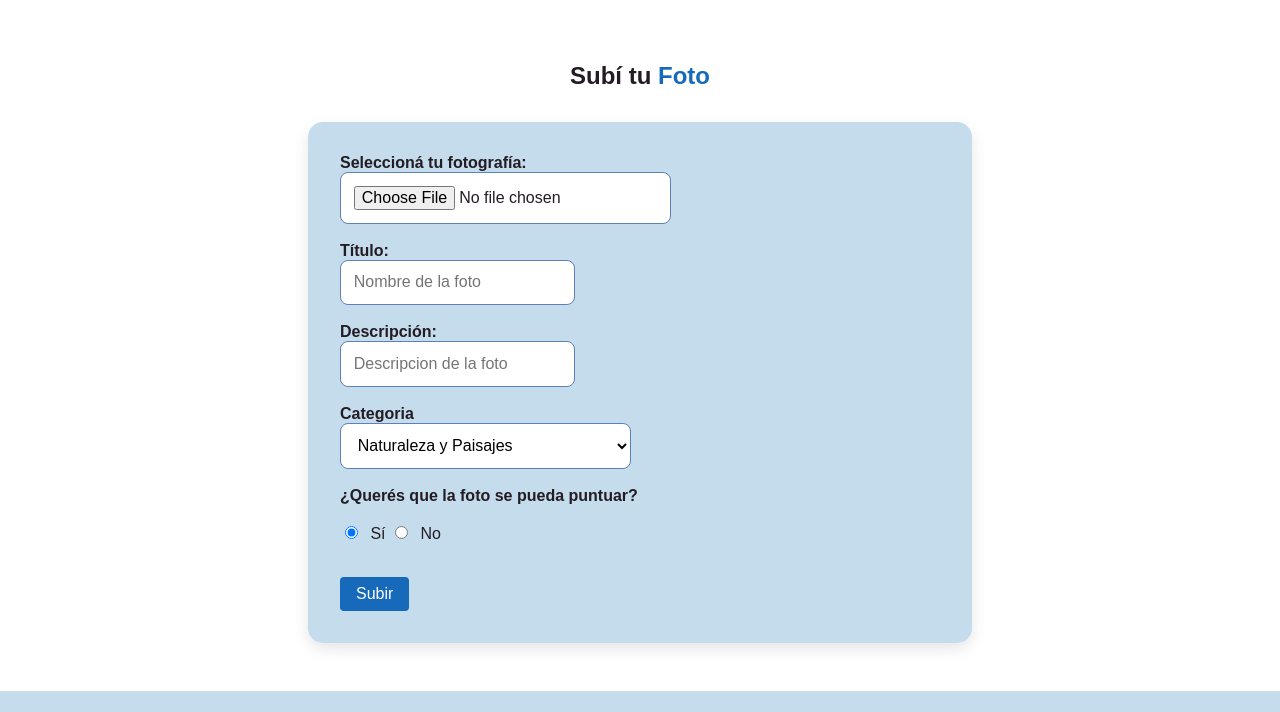
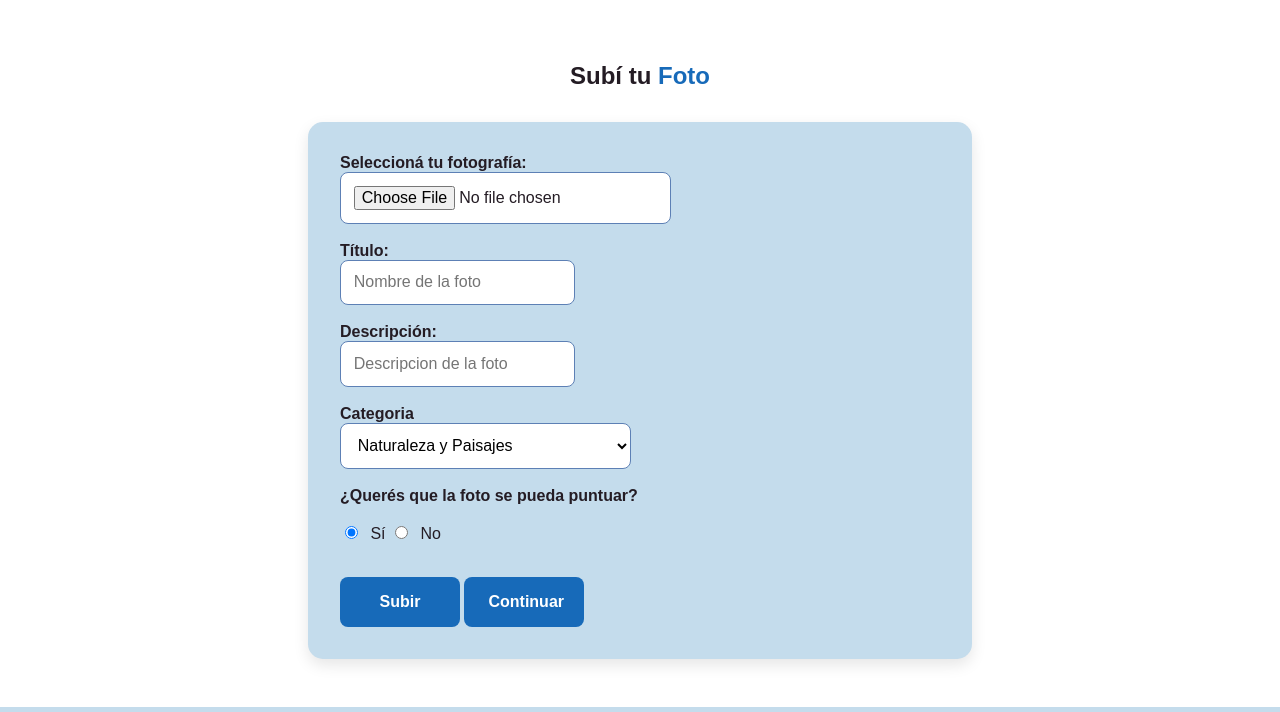
Before and after one commit to jorgelinaju/FocusApp_presentation, a plain HTML site: page subir.html in a window 1280 px wide. Shown: the part 88-800 px from the top of the page. Drawn offline with Linux system fonts and the light colour scheme.

Commit message:
agrego estilo y botones

```diff
--- a/css/focusapp.css
+++ b/css/focusapp.css
@@ -248,3 +248,17 @@ a {
 .carousel-btn.right {
   right: 0.5rem;
 }
+/* Estilo para el botón */
+button {
+  background-color: #176AB9; /* Azul de fondo */
+  color: white; /* Texto blanco */
+  padding: 12px 24px; /* Espaciado dentro del botón */
+  font-size: 1rem; /* Tamaño de la fuente */
+  font-weight: bold; /* Fuente en negrita */
+  border: none; /* Sin borde */
+  border-radius: 8px; /* Bordes redondeados */
+  cursor: pointer; /* Cambia el cursor a una mano cuando pasa sobre el botón */
+  width: 20%; /* Ancho completo (opcional si quieres que ocupe todo el ancho) */
+  height: 50px; /* Altura del botón */
+  transition: background-color 0.3s ease; /* Efecto suave al pasar el cursor */
+}
--- a/css/subirfoto.css
+++ b/css/subirfoto.css
@@ -122,3 +122,13 @@ a {
   align-self: flex-start;
   margin-top: 1rem;
 }
+.about button[type="submit"] {
+  background-color: var(--color-primario);
+  color: white;
+  border: none;
+  padding: 0.9rem;
+  font-size: 1rem;
+  border-radius: 8px;
+  cursor: pointer;
+  transition: background 0.3s ease;
+}
--- a/subir.html
+++ b/subir.html
@@ -42,6 +42,7 @@
         <input type="radio" name="votable" value="no"> No<br/><br/>
 
         <button type="submit" class="btn">Subir</button>
+        <button type="button" onclick="window.location.href='loginok.html'">Continuar</button>
       </form>
     </div>
   </section>
```
